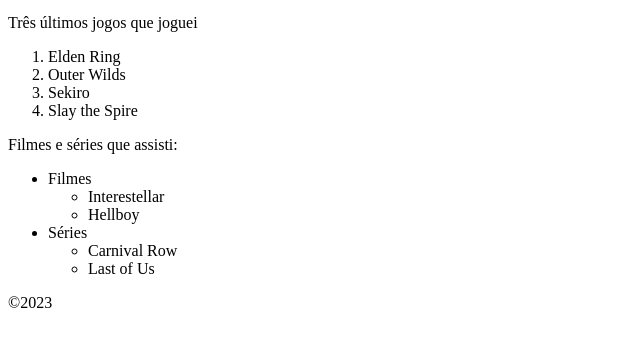
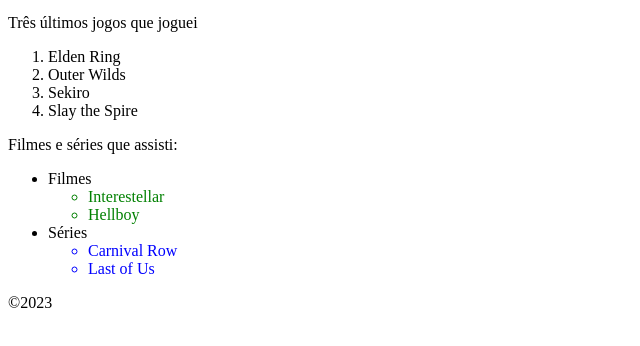
Before and after one commit to ufjf-dcc121/dcc121-2023-1-atv1-RayaneOliveirarv, a plain HTML site: page listas.html in a window 1280 px wide. Shown: the part 136-482 px from the top of the page, without its empty margins (0-640 px from the left). Drawn offline with Linux system fonts and the light colour scheme.

Commit message:
Adiciona estilos em linha

```diff
--- a/listas.html
+++ b/listas.html
@@ -34,17 +34,17 @@
     <li>
          <div>
             <div>Filmes</div>
-             <ul>
+             <ul  style="color:green;">
                  <li>Interestellar</li>
                  <li>Hellboy</li>
             </ul>
          </div>
     </li>
 
-    <li>
+    <li >
         <div>
              <div>Séries</div>
-             <ul>
+             <ul style="color:blue;">
                  <li>Carnival Row</li>
                  <li>Last of Us</li>
              </ul>
```
Also changed, not shown: outra.html (+3 -3 lines).
